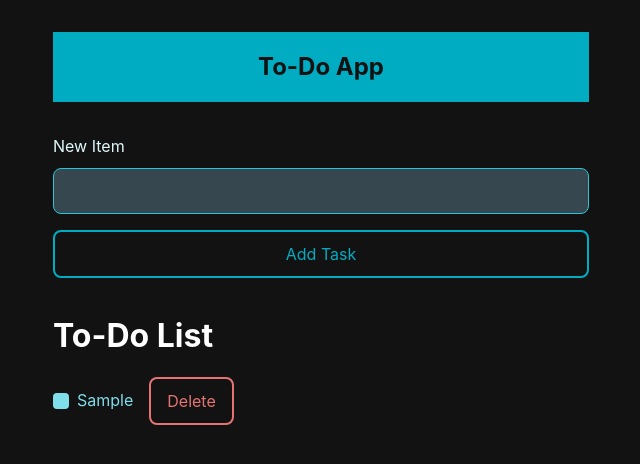
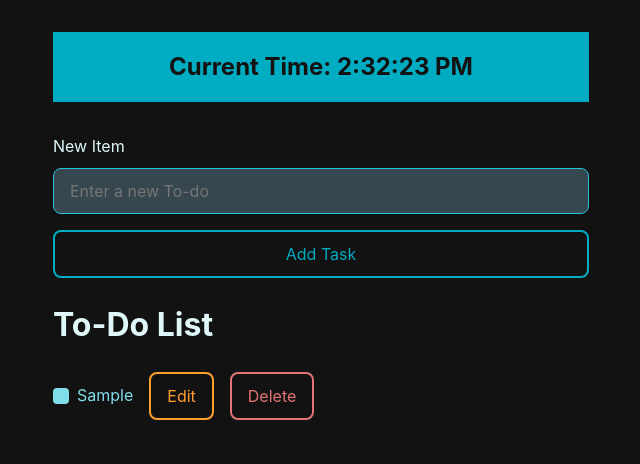
Before and after one commit to keremsemiz/react-todo-list, a React (Vite) app: page / in a window 1280 px wide. Both pictures are taken after typing "Sample" into the empty fields and a click on the button "Add Task". Shown: the top 464 px of the page, without its empty margins (319-959 px from the left). Built offline with nearby package versions, Linux system fonts and the light colour scheme.

Commit message:
Added edit function as well as the date & time.

```diff
--- a/src/App.jsx
+++ b/src/App.jsx
@@ -1,63 +1,80 @@
 import { useEffect, useState } from 'react'
 import './App.css'
 
-export default function App (){
+export default function App() {
   const [newItem, setNewItem] = useState("")
   const [todos, setTodos] = useState(() => {
     const localValue = localStorage.getItem("ITEMS")
     if (localValue === null) return []
-
     return JSON.parse(localValue)
   })
+  const [time, setTime] = useState(new Date().toLocaleTimeString())
+  const [isEditing, setIsEditing] = useState(false)
+  const [currentTodo, setCurrentTodo] = useState(null)
 
   useEffect(() => {
     localStorage.setItem("ITEMS", JSON.stringify(todos))
   }, [todos])
 
-  function handleSubmit(e){
+  useEffect(() => {
+    const interval = setInterval(() => {
+      setTime(new Date().toLocaleTimeString())
+    }, 1000)
+    return () => clearInterval(interval)
+  }, [])
+
+  function handleSubmit(e) {
     e.preventDefault()
-
-    setTodos((currentTodos) => {
-      return[
+    if (isEditing) {
+      setTodos(currentTodos => currentTodos.map(todo => todo.id === currentTodo.id ? { ...todo, title: newItem } : todo))
+      setIsEditing(false)
+      setCurrentTodo(null)
+    } else {
+      setTodos(currentTodos => [
         ...currentTodos, { id: crypto.randomUUID(), title: newItem, completed: false },
-      ]
-    })
-
+      ])
+    }
     setNewItem("")
-
   }
 
-  function toggleTodo(id, completed){
+  function toggleTodo(id, completed) {
     setTodos(currentTodos => {
       return currentTodos.map(todo => {
         if (todo.id === id) {
-          return { ...todo, completed}
+          return { ...todo, completed }
         }
-
         return todo
       })
     })
   }
 
-  function deleteTodo(id){
+  function deleteTodo(id) {
     setTodos(currentTodos => {
       return currentTodos.filter(todo => todo.id !== id)
     })
   }
-  return(
+
+  function editTodo(todo) {
+    setIsEditing(true)
+    setCurrentTodo(todo)
+    setNewItem(todo.title)
+  }
+
+  return (
     <>
-    <header className='navbar'>
-      <h2 className='navbar-title'>To-Do App</h2>
-    </header>
+      <div className="navbar">
+        <h1 className="navbar-title">Current Time: {time}</h1>
+      </div>
       <form onSubmit={handleSubmit} className='new-item-form'>
         <div className="form-row">
-        <label htmlFor='item'>New Item</label>
+          <label htmlFor='item'>{isEditing ? 'Edit Item' : 'New Item'}</label>
           <input value={newItem}
+            placeholder='Enter a new To-do'
             type="text"
             id="item"
             onChange={e => setNewItem(e.target.value)} />
         </div>
-      <button className='btn'>Add Task</button>
+        <button className='btn'>{isEditing ? 'Update Task' : 'Add Task'}</button>
       </form>
       <h1 className='header'>To-Do List</h1>
       <ul className='list'>
@@ -69,6 +86,7 @@ export default function App (){
                 <input type="checkbox" checked={todo.completed} onChange={e => toggleTodo(todo.id, e.target.checked)} />
                 {todo.title}
               </label>
+              <button onClick={() => editTodo(todo)} className="btn btn-safety">Edit</button>
               <button onClick={() => deleteTodo(todo.id)} className="btn btn-danger">Delete</button>
             </li>
           )
--- a/src/index.css
+++ b/src/index.css
@@ -81,10 +81,14 @@ input:focus {
   color: #121212;
 }
 
-.header {
-  font-size: 2rem;
-  margin: 2rem 0 1rem;
-  color: #ffffff;
+.btn.btn-safety{
+  border-color: #FF9F30;
+  color: #FF9F30;
+}
+
+.btn.btn-safety:hover, .btn.btn-safety:focus-visible {
+  background: #FF9F30;
+  color: #121212;
 }
 
 .list {
```
Lines whose indentation alone changed are shown as unchanged.
